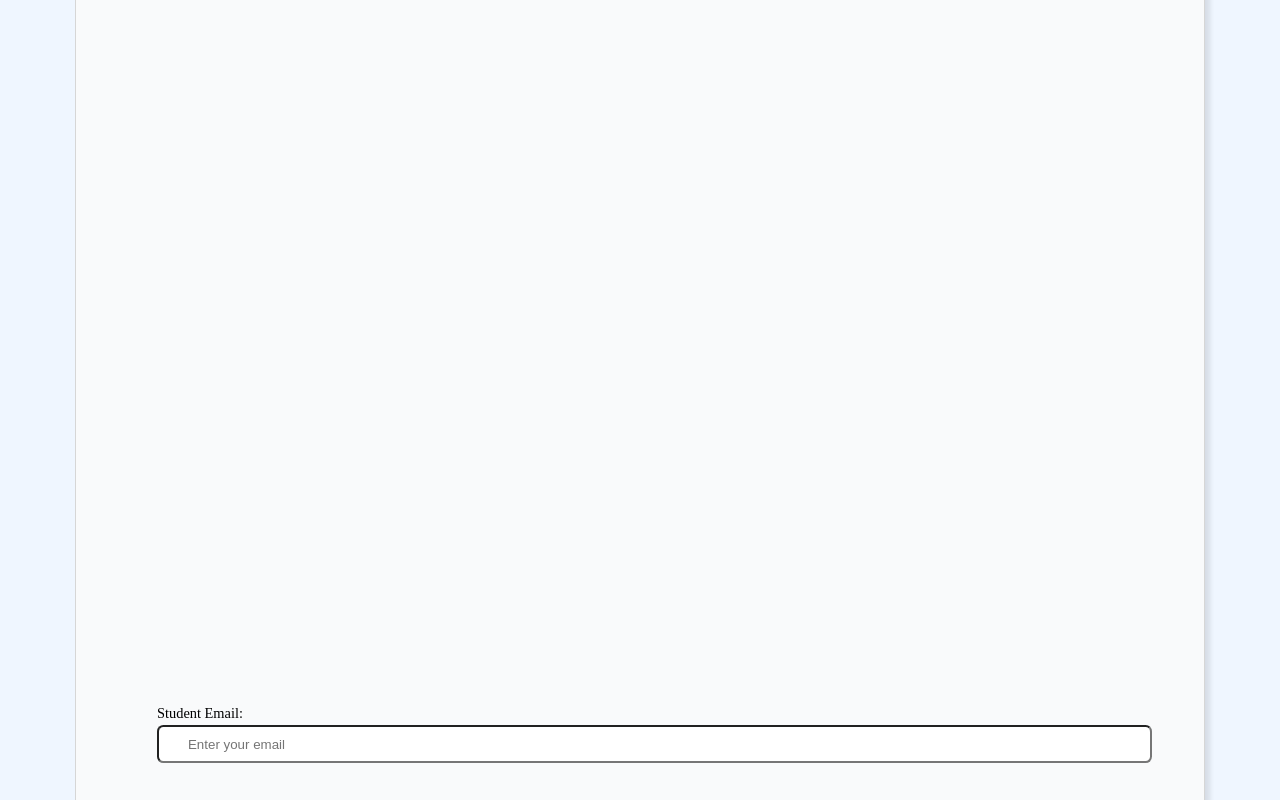
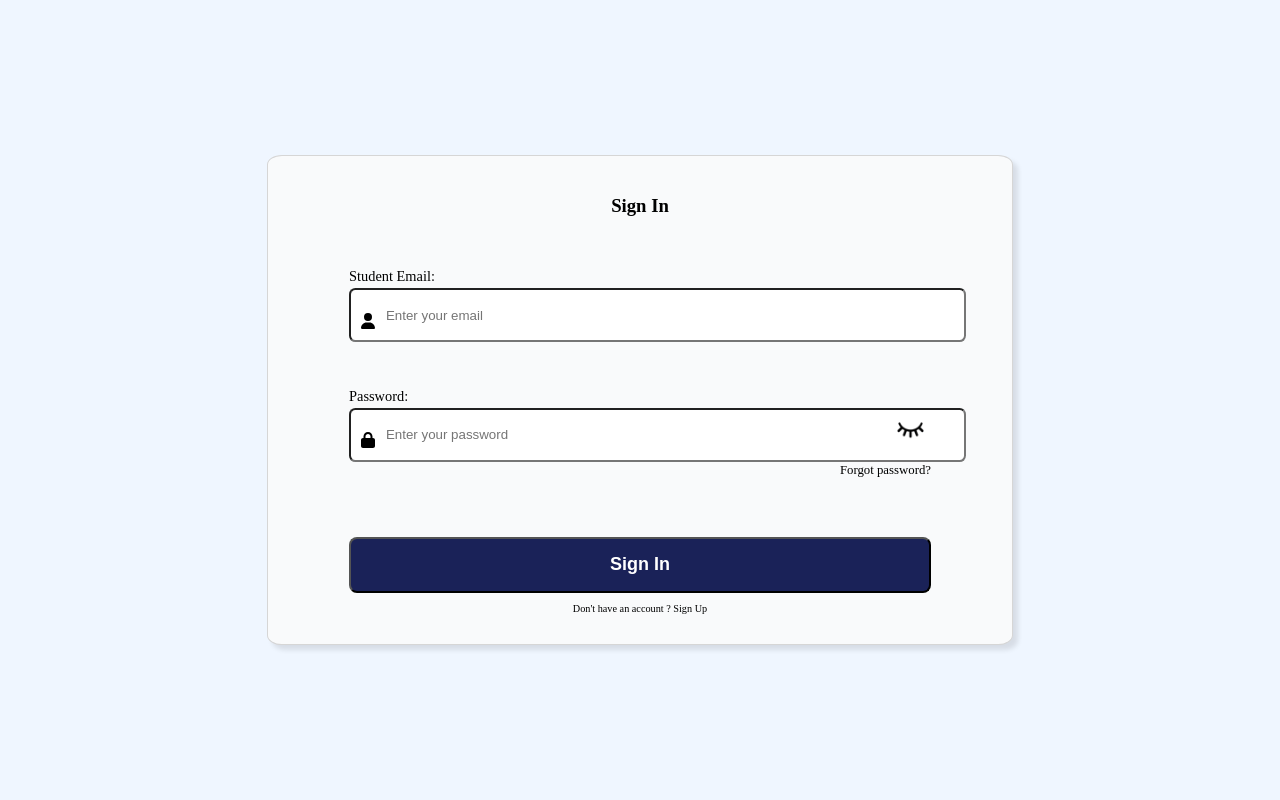
Before and after one commit to carlos45-dev/lending-platform, a React (Vite) app: page / in a window 1280 px wide. Shown: the top 800 px of the page. Built offline with nearby package versions, Linux system fonts and the light colour scheme.

Commit message:
Lending-page

```diff
--- a/package.json
+++ b/package.json
@@ -10,6 +10,8 @@
     "preview": "vite preview"
   },
   "dependencies": {
+    "@fortawesome/free-solid-svg-icons": "^6.7.2",
+    "@fortawesome/react-fontawesome": "^0.2.2",
     "react": "^19.1.0",
     "react-dom": "^19.1.0"
   },
--- a/src/pages/SignIn.jsx
+++ b/src/pages/SignIn.jsx
@@ -2,6 +2,8 @@
 import img from '../assets/favicon.ico';
 import eye from '../assets/eye.png';
 import eye2 from '../assets/eye2.png';
+import { FontAwesomeIcon } from '@fortawesome/react-fontawesome';
+import { faUser,faLock } from '@fortawesome/free-solid-svg-icons';
 
 import { useState } from 'react';
 function SignIn(){
@@ -25,11 +27,13 @@
         <div className="form-group">
             <label htmlFor="email">Student Email:</label>
             <input type="email" id="email" name="email" required className='input' placeholder='Enter your email' />
+            <FontAwesomeIcon className='user' icon={faUser} />
         </div>
 
         <div className="form-group2">
             <label htmlFor="password">Password:</label>
             <input type={showpassword ? "text" : "password"} id="password" name="password" className='input' required  placeholder='Enter your password'/>
+            <FontAwesomeIcon className='lock' icon={faLock} />
             <span className='eye-container' onClick={handlepasswordToggle}>
            <img className='eye' src={showpassword ? eye : eye2} alt="eye icon" />
             </span>
--- a/src/styles/SignIn.css
+++ b/src/styles/SignIn.css
@@ -41,7 +41,7 @@
     width: 75vw;
     height: 4vh;
     border-radius:0.4rem;
-    padding-left: 3%;
+    padding-left: 9%;
 }
 .form-group{
    margin-bottom: 20px;
@@ -82,9 +82,81 @@
 }
 .eye-container {
     align-self: flex-end;
-    margin-top: -11.5%;
-    position: relative;
+    margin-top: -9.5%;
+
 }
 .eye{
     height: 35px;
 }
+.user{
+    align-self: flex-start;
+    margin-top: -8%;
+    margin-left: 2%;
+
+}
+.lock{
+    align-self: flex-start;
+    margin-top: -8%;
+    margin-left: 2%;
+}
+@media (min-width: 768px) {
+    .signin-container {
+        padding: 20px;
+        width: 85vw;
+        height: 70vw;
+        border-radius: 2%;
+}
+.eye-container {
+    align-self: flex-end;
+    margin-top: -7%;
+}
+.eye{
+    height: 40px;
+}
+}
+@media (min-width: 1024px) {
+    .signin-container {
+        width: 55vw;
+        height: 35vw;
+    }
+    .submit{
+    background-color: #1A2258;
+    color: white;
+    width: 100%;
+    border-radius: 0.5rem;
+    height: 5vh;
+    font-weight: bold;
+    font-size: large;
+    margin-top: 20%;
+
+}
+.input{
+    width: 45vw;
+    height: 6vh;
+    border-radius:0.4rem;
+    padding-left: 6%;
+}
+.submit{
+    border-radius: 0.5rem;
+    height: 7vh;
+    font-weight: bold;
+    font-size: large;
+    margin-top: 10%;
+}
+.unifund{
+    display: none;
+}
+.logo{
+    display: none;
+}
+.user{
+    align-self: flex-start;
+    margin-top: -5%;
+    margin-left: 2%;
+}
+.lock{
+    align-self: flex-start;
+    margin-top: -5%;
+    margin-left: 2%;
+}
+}
```
Also changed, not shown: 1 other file (tests, documents, lock files or other folders).
